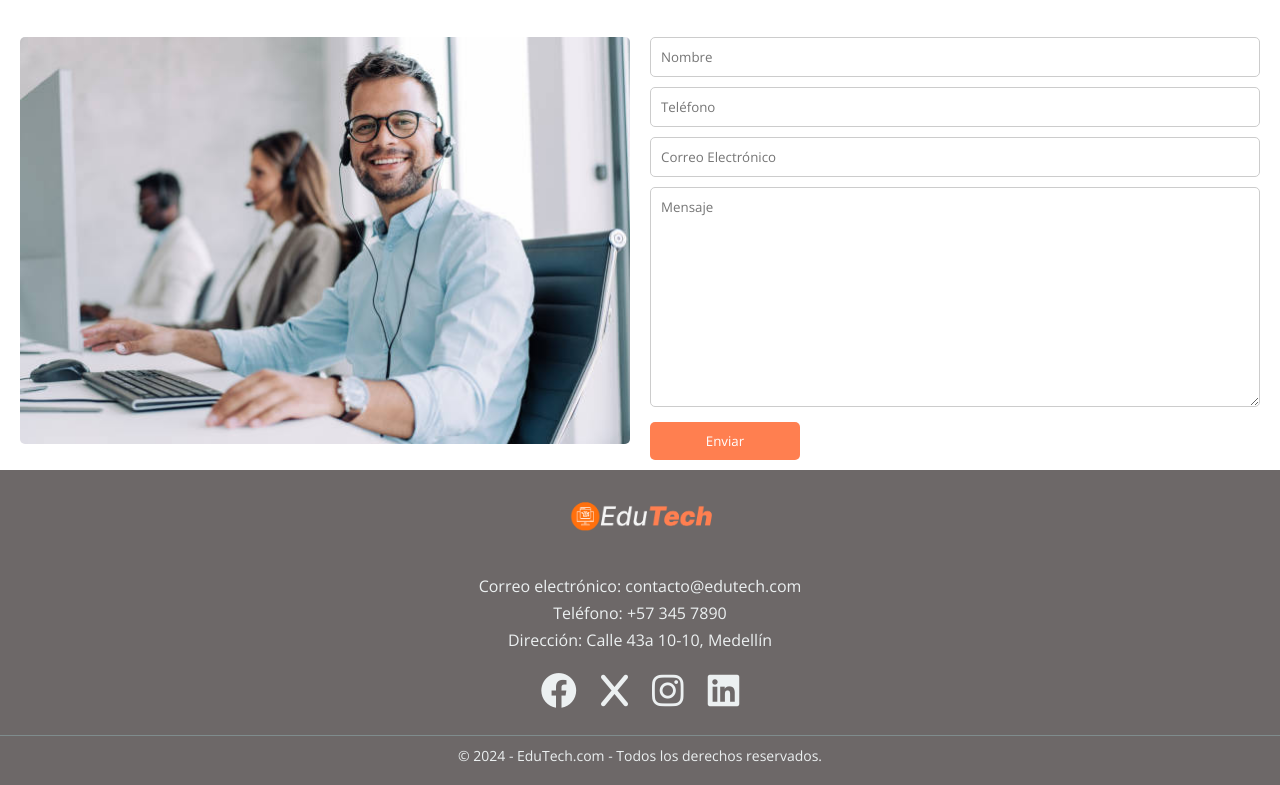
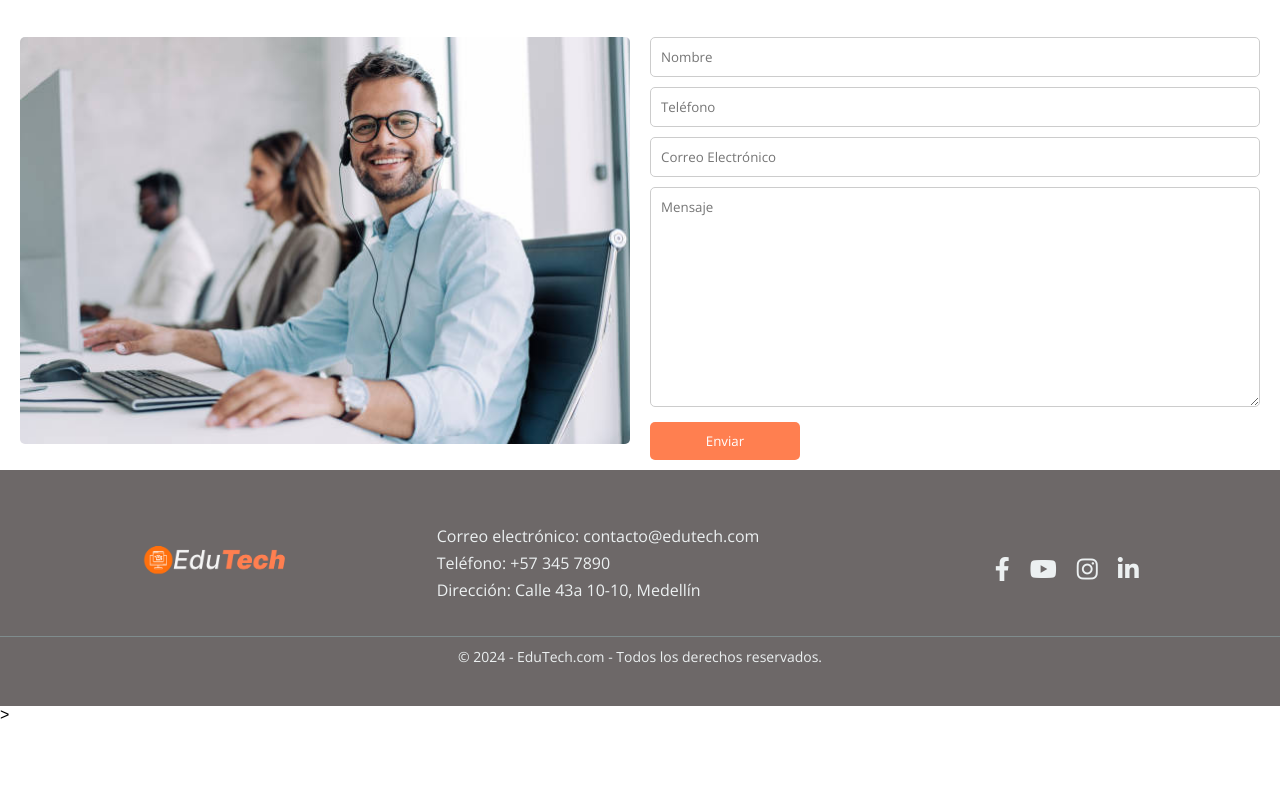
Before and after one commit to pier6517/nethexa1-completo, a plain HTML site: page index.html in a window 1280 px wide. Shown: the part 3036-3821 px from the top of the page. After the commit the page ends 3760 px from the top, so only its background shows below. Drawn offline with nearby package versions, Linux system fonts and the light colour scheme.

Commit message:
se agrega el proyecto

```diff
--- a/index.html
+++ b/index.html
@@ -236,27 +236,41 @@
     <!-- Pie de página -->
     <footer class="footer-section">
         <div class="container">
-            <a href="index.html"><img src="public/assets/img/pretech.png" alt="EduTech" class="footer-logo"></a>
-            <div class="footer-content">
-                <div class="contact-info">
-                    <p>Correo electrónico: <a href="mailto:contacto@edutech.com">contacto@edutech.com</a></p>
-                    <p>Teléfono: <a href="tel:+573457890">+57 345
-                            7890</a></p>
-                    <p>Dirección: Calle 43a 10-10, Medellín</p>
+            <div class="footer-columns">
+                <div class="footer-logo-column">
+                    <a href="index.html">
+                        <img src="public/assets/img/pretech.png" alt="EduTech" class="footer-logo">
+                    </a>
                 </div>
-                <div class="social-icons">
-                    <a href="https://www.facebook.com/Meta" target="_blank"><i
-                            class="fa-brands fa-facebook"></i></a>
-                    <a href="https://x.com/?lang=es" target="_blank"><i class="fa-brands fa-x"></i></a>
-                    <a href="https://www.instagram.com/" target="_blank"><i class="fa-brands fa-instagram"></i></a>
-                    <a href="https://co.linkedin.com/" target="_blank"><i class="fa-brands fa-linkedin"></i></a>
+                <div class="footer-contact-column">
+                    <div class="contact-info">
+                        <p>Correo electrónico: <a href="mailto:contacto@edutech.com">contacto@edutech.com</a></p>
+                        <p>Teléfono: <a href="tel:+573457890">+57 345 7890</a></p>
+                        <p>Dirección: Calle 43a 10-10, Medellín</p>
+                    </div>
+                </div>
+                <div class="footer-social-column">
+                    <div class="social-icons">
+                        <a href="https://www.facebook.com/Meta" target="_blank">
+                            <i class="fab fa-facebook-f"></i>
+                        </a>
+                        <a href="https://www.youtube.com/" target="_blank">
+                            <i class="fab fa-youtube"></i>
+                        </a>
+                        <a href="https://www.instagram.com/" target="_blank">
+                            <i class="fab fa-instagram"></i>
+                        </a>
+                        <a href="https://co.linkedin.com/" target="_blank">
+                            <i class="fab fa-linkedin-in"></i>
+                        </a>
+                    </div>
                 </div>
             </div>
             <div class="footer-bottom">
                 <p>© 2024 - EduTech.com - Todos los derechos reservados.</p>
             </div>
         </div>
-    </footer>
+    </footer>>
 
     <script src="https://unpkg.com/swiper/swiper-bundle.min.js"></script>
     <script src="public/assets/js/scripts.js"></script>
--- a/public/assets/css/styles.css
+++ b/public/assets/css/styles.css
@@ -395,63 +395,80 @@ a.cta-button:hover {
     margin-top: 20px;
 }
 
+.container #contacto {
+    margin-top: 20px;
+}
+
 .footer-section {
-    background-color: #6d6868;
+    background-color: var(--secondary-color);
     color: #ecf0f1;
-    padding: 20px 0;
+    padding: 40px 0;
     font-family: "Arial", sans-serif;
     text-align: center;
 }
 
+.footer-columns {
+    display: flex;
+    justify-content: space-between;
+    align-items: center;
+    flex-wrap: wrap;
+}
+
+.footer-logo-column, .footer-contact-column, .footer-social-column {
+    flex: 1;
+    min-width: 200px;
+    padding: 10px;
+}
+
 .footer-logo {
     width: 150px;
-    margin-bottom: 20px;
 }
 
-.footer-content {
-    display: flex;
-    flex-direction: column;
-    align-items: center;
-    margin-bottom: 20px;
+.footer-contact-column .contact-info {
+    text-align: left;
 }
 
-.contact-info p {
+.footer-contact-column .contact-info p {
     margin: 5px 0;
 }
 
-.contact-info a {
+.footer-contact-column .contact-info a {
     color: #ecf0f1;
     text-decoration: none;
 }
 
-.contact-info a:hover {
+.footer-contact-column .contact-info a:hover {
     text-decoration: underline;
 }
 
-.social-icons {
+.footer-social-column .social-icons {
+    display: flex;
+    justify-content: center;
     margin-top: 10px;
 }
 
-.social-icons a {
+.footer-social-column .social-icons a {
     margin: 0 10px;
     color: #ecf0f1;
-    font-size: 36px;
+    font-size: 24px;
     transition: color 0.3s;
 }
 
-.social-icons a:hover {
-    color: #ff7f50;
+.footer-social-column .social-icons a:hover {
+    color: var(--primary-color);
 }
 
 .footer-bottom {
     border-top: 1px solid #7f8c8d;
     padding-top: 10px;
+    margin-top: 20px;
 }
 
 .footer-bottom p {
     margin: 0;
     font-size: 14px;
 }
+
 
 /* Responsividad para testimonios */
 /* 768px AipadMini */
```
